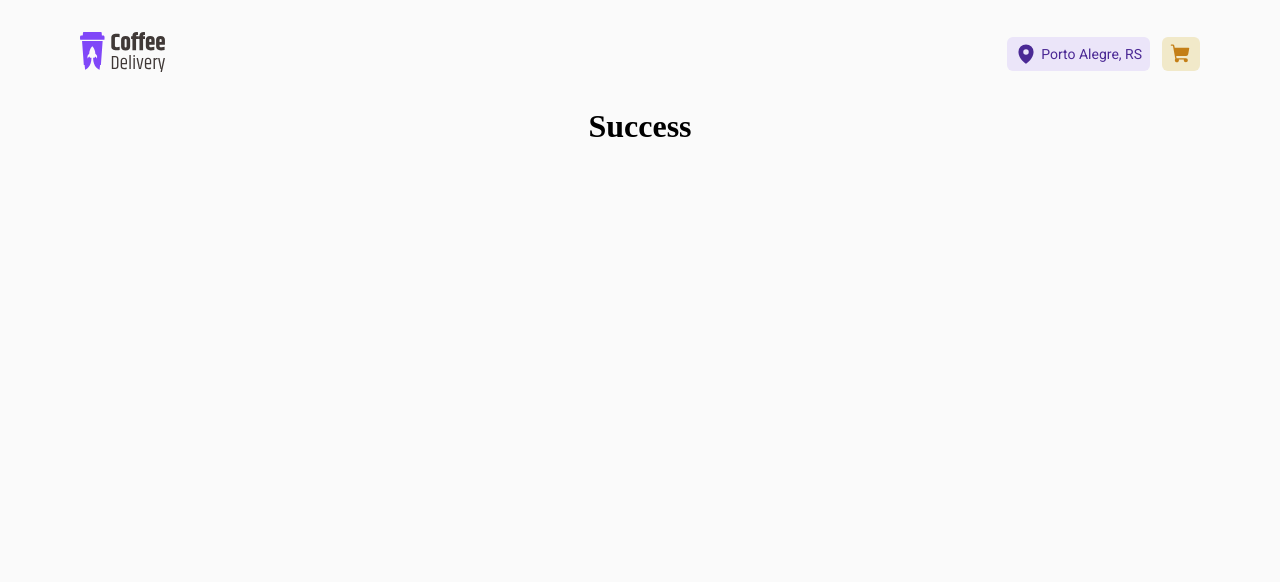
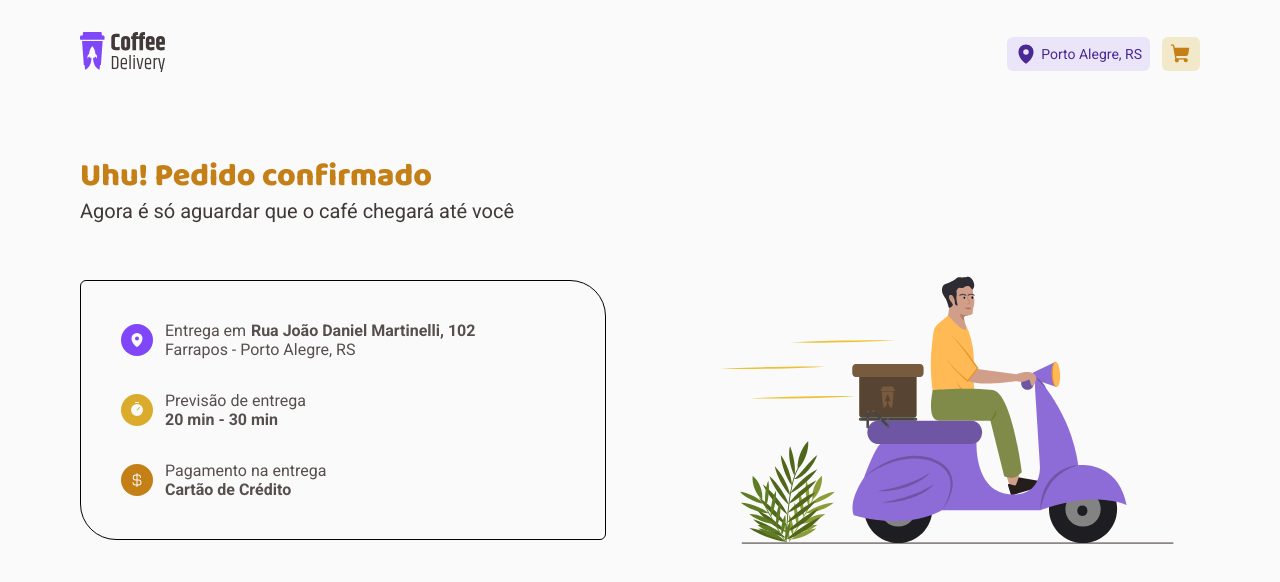
Before and after one commit to ViniciusOshima/Coffee-Delivery, a React (Vite) app: page /success in a window 1280 px wide. Shown: the top 582 px of the page. Built offline with nearby package versions, Linux system fonts and the light colour scheme.

Commit message:
FEAT estruturação e estilização da page Success, introdução a responsividade e formatação dos valores em moeda brasileira

```diff
--- a/src/Router.tsx
+++ b/src/Router.tsx
@@ -1,7 +1,7 @@
 import { Routes, Route } from 'react-router-dom'
 import { Home } from './pages/Home/slogan'
 import { Checkout } from './pages/Checkout/CheckoutRequest'
-import { Success } from './pages/Success'
+import { Success } from './pages/Success/index.tsx'
 import { DefaultLayout } from './layouts/DefaultLayout/index'
 
 export function Router() {
--- a/src/components/Header/styles.ts
+++ b/src/components/Header/styles.ts
@@ -3,7 +3,7 @@ import styled from 'styled-components'
 export const HeaderContainer = styled.header`
   width: 100%;
   max-width: 70rem;
-  margin: 2rem auto;
+  margin: 2rem auto 0;
 
   display: flex;
   justify-content: space-between;
--- a/src/contexts/CoffeesContext.tsx
+++ b/src/contexts/CoffeesContext.tsx
@@ -109,7 +109,7 @@ export function CoffeesContextProvider({
   useEffect(() => {
     if (cart) {
       const quantityCoffees = cart.map((coffee) => {
-        return coffee.quantity * 9.9
+        return coffee.quantity * coffee.price
       })
 
       let total = 0
@@ -119,7 +119,6 @@ export function CoffeesContextProvider({
 
         setTotalValue(total)
       }
-      console.log(quantityCoffees)
     }
   }, [cart, totalValue])
 
--- a/src/pages/Checkout/CheckoutRequest/index.tsx
+++ b/src/pages/Checkout/CheckoutRequest/index.tsx
@@ -5,6 +5,7 @@ import {
   MapPinLine,
   Money,
 } from 'phosphor-react'
+import { useNavigate } from 'react-router-dom'
 import { useForm } from 'react-hook-form'
 import { zodResolver } from '@hookform/resolvers/zod'
 import * as zod from 'zod'
@@ -55,6 +56,8 @@ type NewAdressFormData = zod.infer<typeof newAdressFormValidationSchema>
 
 export function Checkout() {
   const { cart, totalValue } = useContext(CoffeesContext)
+
+  const navigate = useNavigate()
 
   const { register, handleSubmit, reset } = useForm<NewAdressFormData>({
     resolver: zodResolver(newAdressFormValidationSchema),
@@ -206,7 +209,9 @@ export function Checkout() {
             </ValuesCoffeeContainer>
 
             <ConfirmRequest>
-              <button type="submit">CONFIRMAR PEDIDO</button>
+              <button type="submit" onClick={() => navigate('/success')}>
+                CONFIRMAR PEDIDO
+              </button>
             </ConfirmRequest>
           </RequestInfoContainer>
         </CoffeesSelectedContainer>
--- a/src/pages/Home/cardCoffee/index.tsx
+++ b/src/pages/Home/cardCoffee/index.tsx
@@ -17,6 +17,7 @@ import { useContext } from 'react'
 import { useNavigate } from 'react-router-dom'
 import { CoffeesContext } from '../../../contexts/CoffeesContext'
 import { Coffee } from '../../../mock/coffeesList'
+import { formatCurrency } from '../../../utils/currency/format'
 
 export function CardCoffee({
   name,
@@ -57,8 +58,7 @@ export function CardCoffee({
 
       <ButtomValueCardContainer>
         <ValueCoffeeContainer>
-          <p>R$</p>
-          <h3>{price}</h3>
+          <h3>{formatCurrency(price)}</h3>
         </ValueCoffeeContainer>
 
         <ButtomsCardContainer>
--- a/src/pages/Home/slogan/index.tsx
+++ b/src/pages/Home/slogan/index.tsx
@@ -13,7 +13,9 @@ import {
   TimerContainer,
   ContainerCoffee,
   // eslint-disable-next-line prettier/prettier
-  ContainerWrapCoffee
+  ContainerWrapCoffee,
+  BackgroundHomeContainer,
+  ImgContainer,
 } from './styles'
 
 import { CardCoffee } from '../cardCoffee'
@@ -22,6 +24,7 @@ import { coffeesList } from '../../../mock/coffeesList'
 export function Home() {
   return (
     <>
+      <BackgroundHomeContainer>
         <HomeContainer>
           <HomeInfoContainer>
             <SloganContainer>
@@ -70,8 +73,9 @@ export function Home() {
               </HomeQualitiesContainerHalf>
             </HomeQualitiesContainer>
           </HomeInfoContainer>
-        <img src={imgHome} alt="" />
+          <ImgContainer src={imgHome} alt="" />
         </HomeContainer>
+      </BackgroundHomeContainer>
 
       <ContainerCoffee>
         <h1>Nossos Cafés</h1>
--- a/src/pages/Home/slogan/styles.ts
+++ b/src/pages/Home/slogan/styles.ts
@@ -1,11 +1,36 @@
 import styled from 'styled-components'
+
+import bgHome from '../../../assets/Background-Home.svg'
+
+export const ImgContainer = styled.img`
+  width: 29.75rem;
+  height: 22.5rem;
+`
 
 export const HomeContainer = styled.div`
   display: flex;
   align-items: flex-start;
   gap: 3.5rem;
 
-  padding: 5.875rem 0 6.75rem;
+  padding: 5.875rem 10px 6.75rem;
+
+  width: 100%;
+  max-width: 70rem;
+  margin: 0 auto;
+`
+
+export const BackgroundHomeContainer = styled.div`
+  width: 100vw;
+  height: 77vh;
+
+  background-image: url(${bgHome});
+  background-position: center;
+  background-size: contain;
+  background-repeat: no-repeat;
+
+  display: flex;
+  justify-content: center;
+  align-items: center;
 `
 
 export const SloganContainer = styled.div`
--- a/src/pages/Success.tsx
+++ /dev/null
@@ -1,3 +0,0 @@
-export function Success() {
-  return <h1>Success</h1>
-}
--- /dev/null
+++ b/src/pages/Success/index.tsx
@@ -0,0 +1,69 @@
+import { CurrencyDollar, MapPin, Timer } from 'phosphor-react'
+import imgSuccess from '../../assets/Illustration-Success.svg'
+import {
+  AddressContainer,
+  CurrencyDollarContainer,
+  ImgSuccessContainer,
+  InfoContainer,
+  InfoImgContainer,
+  IntroContainer,
+  MapPinContainer,
+  SpecificInfoContainer,
+  SuccessContainer,
+  TimerContainer,
+} from './styles'
+
+export function Success() {
+  return (
+    <>
+      <SuccessContainer>
+        <IntroContainer>
+          <h1>Uhu! Pedido confirmado</h1>
+          <p>Agora é só aguardar que o café chegará até você</p>
+        </IntroContainer>
+
+        <InfoImgContainer>
+          <InfoContainer>
+            <SpecificInfoContainer>
+              <MapPinContainer>
+                <MapPin size={16} weight="fill" />
+              </MapPinContainer>
+              <div>
+                <AddressContainer>
+                  <p>Entrega em</p>
+                  <strong>Rua João Daniel Martinelli, 102</strong>
+                </AddressContainer>
+
+                <p>Farrapos - Porto Alegre, RS</p>
+              </div>
+            </SpecificInfoContainer>
+
+            <SpecificInfoContainer>
+              <TimerContainer>
+                <Timer size={16} weight="fill" />
+              </TimerContainer>
+              <div>
+                <p>Previsão de entrega</p>
+                <strong>20 min - 30 min</strong>
+              </div>
+            </SpecificInfoContainer>
+
+            <SpecificInfoContainer>
+              <CurrencyDollarContainer>
+                <CurrencyDollar size={16} weight="fill" />
+              </CurrencyDollarContainer>
+              <div>
+                <p>Pagamento na entrega</p>
+                <strong>Cartão de Crédito</strong>
+              </div>
+            </SpecificInfoContainer>
+          </InfoContainer>
+
+          <ImgSuccessContainer>
+            <img src={imgSuccess} alt="" />
+          </ImgSuccessContainer>
+        </InfoImgContainer>
+      </SuccessContainer>
+    </>
+  )
+}
--- /dev/null
+++ b/src/pages/Success/styles.ts
@@ -0,0 +1,119 @@
+import styled from 'styled-components'
+
+export const SuccessContainer = styled.div`
+  width: 100%;
+  max-width: 70rem;
+
+  margin: 0 auto;
+`
+export const IntroContainer = styled.div`
+  padding: 5rem 0 2.5rem;
+
+  h1 {
+    font-family: 'Baloo 2', cursive;
+    font-weight: 800;
+    font-size: 2rem;
+    line-height: 130%;
+    color: ${(props) => props.theme['yellow-dark']};
+  }
+
+  p {
+    font-family: 'Roboto', sans-serif;
+    font-size: 1.25rem;
+    font-weight: 400;
+    line-height: 130%;
+    color: ${(props) => props.theme['base-subtitle']};
+  }
+`
+
+export const InfoImgContainer = styled.div`
+  display: flex;
+  justify-content: center;
+  align-items: center;
+  gap: 6.375rem;
+`
+
+export const InfoContainer = styled.div`
+  border-radius: 6px 36px 6px 36px;
+  border: 1px solid;
+
+  width: 32.875rem;
+  padding: 2.5rem;
+
+  display: flex;
+  flex-direction: column;
+  justify-content: center;
+  align-items: flex-start;
+  gap: 2rem;
+`
+
+export const SpecificInfoContainer = styled.div`
+  display: flex;
+  justify-content: flex-start;
+  align-items: center;
+  gap: 12px;
+
+  p {
+    font-family: 'Roboto', sans-serif;
+    color: ${(props) => props.theme['base-text']};
+    font-size: 1rem;
+  }
+
+  strong {
+    font-family: 'Roboto', sans-serif;
+    color: ${(props) => props.theme['base-text']};
+    font-size: 1rem;
+  }
+`
+
+export const AddressContainer = styled.div`
+  display: flex;
+  gap: 0.3rem;
+`
+
+export const MapPinContainer = styled.div`
+  width: 2rem;
+  height: 2rem;
+  border-radius: 100%;
+
+  display: flex;
+  justify-content: center;
+  align-items: center;
+
+  color: ${(props) => props.theme.background};
+
+  background-color: ${(props) => props.theme.purple};
+`
+
+export const TimerContainer = styled.div`
+  width: 2rem;
+  height: 2rem;
+  border-radius: 100%;
+
+  display: flex;
+  justify-content: center;
+  align-items: center;
+
+  color: ${(props) => props.theme.background};
+
+  background-color: ${(props) => props.theme.yellow};
+`
+
+export const CurrencyDollarContainer = styled.div`
+  width: 2rem;
+  height: 2rem;
+  border-radius: 100%;
+
+  display: flex;
+  justify-content: center;
+  align-items: center;
+
+  color: ${(props) => props.theme.background};
+
+  background-color: ${(props) => props.theme['yellow-dark']};
+`
+
+export const ImgSuccessContainer = styled.div`
+  width: 30.75rem;
+  height: 18.3125rem;
+`
--- a/src/styles/global.ts
+++ b/src/styles/global.ts
@@ -11,5 +11,13 @@ export const GlobalStyle = createGlobalStyle`
     background: ${(props) => props.theme.background};
 
     -webkit-font-smoothing: antialiased;
+
+    overflow-x: hidden;
+  }
+
+  @media(max-width: 1200px) {
+    html {
+      font-size: 87.5%;
+    }
   }
 `
```
Also changed, not shown: src/assets/Illustration-Success.svg (added). Lines whose indentation alone changed are shown as unchanged.
